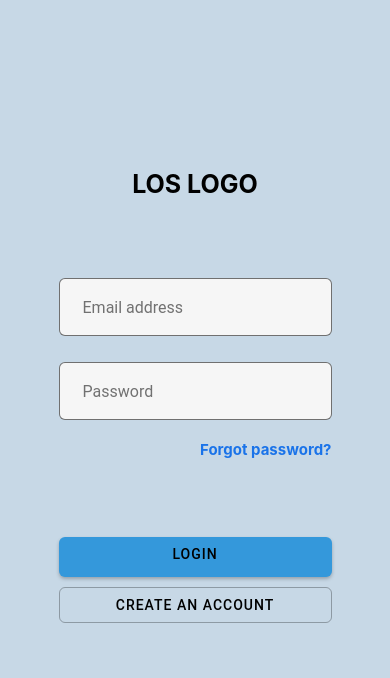
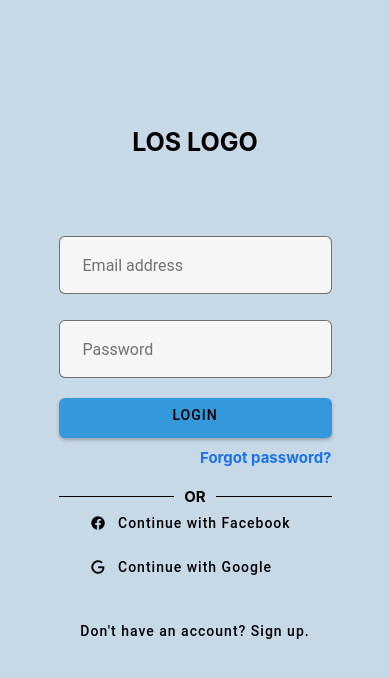
Before and after one commit to cehernandezco/LOS, a React Native app: screen / in a window 390 px wide. Shown: the top 678 px of the page. Built offline with nearby package versions, Linux system fonts and the light colour scheme; no server answers.

Commit message:
Buttoooons

```diff
--- a/App.js
+++ b/App.js
@@ -83,7 +83,14 @@ export default function App() {
         })
     })
 
-  const SignupHandler = (email, password, firstName, lastName, dob) => {
+    const SignupHandler = (
+        email,
+        password,
+        firstName,
+        lastName,
+        dob,
+        phoneNumber
+    ) => {
         setSignupError(null)
         createUserWithEmailAndPassword(FBauth, email, password)
             .then(() => {
@@ -92,6 +99,7 @@ export default function App() {
                     firstname: firstName,
                     lastname: lastName,
                     dob: dob,
+                    phoneNumber: phoneNumber,
                     admin: false,
                     guardian: false,
                     elderly: false,
@@ -155,7 +163,10 @@ export default function App() {
         <PaperProvider theme={theme}>
             <NavigationContainer>
                 <Stack.Navigator>
-          <Stack.Screen name="Splash" options={{ headerShown: false }}>
+                    <Stack.Screen
+                        name="Splash"
+                        options={{ headerShown: false }}
+                    >
                         {(props) => (
                             <SplashScreen
                                 {...props}
@@ -201,7 +212,11 @@ export default function App() {
                             headerShown: true,
                             headerTitle: 'Home',
                             headerRight: (props) => (
-                <Signout {...props} handler={SignoutHandler} user={user} />
+                                <Signout
+                                    {...props}
+                                    handler={SignoutHandler}
+                                    user={user}
+                                />
                             ),
                         }}
                     >
--- a/package.json
+++ b/package.json
@@ -16,7 +16,7 @@
     "@react-navigation/native-stack": "^6.2.5",
     "babel-plugin-inline-dotenv": "^1.6.0",
     "expo": "~44.0.0",
-    "expo-dev-client": "~0.8.0",
+    "expo-dev-client": "~0.8.4",
     "expo-status-bar": "~1.2.0",
     "firebase": "^9.6.2",
     "react": "17.0.1",
--- a/screens/LoginScreen.js
+++ b/screens/LoginScreen.js
@@ -61,16 +61,6 @@ const LoginScreen = (props) => {
                     activeOutlineColor="#0071c2"
                     onChangeText={(text) => setPassword(text)}
                 />
-                <View style={styles.forgotArea}>
-                    <Text
-                        style={styles.forgotPassword}
-                        onPress={() => {
-                            navigation.navigate('ForgotPassword')
-                        }}
-                    >
-                        Forgot password?
-                    </Text>
-                </View>
             </View>
 
             <View style={styles.signinButtonArea}>
@@ -83,16 +73,54 @@ const LoginScreen = (props) => {
                 >
                     {loginText}
                 </Button>
+                <View style={styles.forgotArea}>
+                    <Text
+                        style={styles.forgotPassword}
+                        onPress={() => {
+                            navigation.navigate('ForgotPassword')
+                        }}
+                    >
+                        Forgot password?
+                    </Text>
+                </View>
+            </View>
+            <View style={styles.orArea}>
+                <View style={styles.orLine} />
+                <Text style={styles.or}>OR</Text>
+                <View style={styles.orLine} />
+            </View>
+            <View style={styles.socialButtonArea}>
                 <Button
-                    style={{ width: '70%' }}
+                    mode="text"
+                    contentStyle={styles.socialButtonContent}
                     color="#000"
-                    accessibilityLabel="Register"
-                    mode="outlined"
-                    onPress={() => navigation.navigate('Register')}
+                    uppercase={false}
+                    style={styles.socialButton}
+                    icon={require('../assets/facebook.png')}
                 >
-                    CREATE AN ACCOUNT
+                    Continue with Facebook
+                </Button>
+                <Button
+                    mode="text"
+                    color="#000"
+                    uppercase={false}
+                    style={styles.socialButton}
+                    icon={require('../assets/google.png')}
+                >
+                    Continue with Google
                 </Button>
             </View>
+
+            <Button
+                style={{ width: '100%' }}
+                mode="text"
+                uppercase={false}
+                color="#000"
+                accessibilityLabel="Register"
+                onPress={() => navigation.navigate('Register')}
+            >
+                Don't have an account? Sign up.
+            </Button>
         </View>
     )
 }
@@ -112,7 +140,7 @@ const styles = StyleSheet.create({
         alignItems: 'flex-start',
         justifyContent: 'flex-start',
         width: '100%',
-        maxHeight: '20%',
+        maxHeight: '15%',
     },
     signinArea: {
         alignItems: 'center',
@@ -131,12 +159,10 @@ const styles = StyleSheet.create({
         marginBottom: 20,
     },
     signinButtonArea: {
-        flex: 1,
         alignItems: 'center',
         justifyContent: 'flex-start',
         width: '100%',
-        maxHeight: '20%',
-        marginTop: '20%',
+        marginBottom: 20,
     },
     buttons: {
         width: '70%',
@@ -153,13 +179,6 @@ const styles = StyleSheet.create({
     },
     signinButton: {
         backgroundColor: '#1DC7DE',
-    },
-    buttonText: {
-        fontSize: 15,
-        fontWeight: 'bold',
-        color: '#000',
-        textAlign: 'center',
-        paddingTop: 8,
     },
     error: {
         color: 'red',
@@ -178,4 +197,33 @@ const styles = StyleSheet.create({
         justifyContent: 'flex-end',
         width: '70%',
     },
+    orArea: {
+        flexDirection: 'row',
+        alignItems: 'center',
+        justifyContent: 'center',
+        width: '70%',
+    },
+    or: {
+        fontSize: 15,
+        fontWeight: 'bold',
+        color: '#000',
+        paddingHorizontal: 10,
+    },
+    orLine: {
+        backgroundColor: '#000',
+        height: 1,
+        flex: 1,
+    },
+    socialButtonArea: {
+        alignItems: 'flex-start',
+        justifyContent: 'center',
+        width: '60%',
+        marginBottom: 20,
+    },
+    socialButton: {
+        marginBottom: 10,
+    },
+    socialButtonContent: {
+        fontSize: 15,
+    },
 })
--- a/screens/RegisterScreen.js
+++ b/screens/RegisterScreen.js
@@ -10,6 +10,7 @@ const RegisterScreen = (props) => {
     const [email, setEmail] = useState('')
     const [dob, setDob] = useState(new Date())
     const [password, setPassword] = useState('')
+    const [phoneNumber, setPhoneNumber] = useState('')
     const [show, setShow] = useState(false)
     const [error, setError] = useState('')
     const [registerText, setRegisterText] = useState('REGISTER')
@@ -28,7 +29,8 @@ const RegisterScreen = (props) => {
             (firstName === undefined || firstName === '') &&
             (lastName === undefined || lastName === '') &&
             (email === undefined || email === '') &&
-      (password === undefined || password === '')
+            (password === undefined || password === '') &&
+            (phoneNumber === undefined || phoneNumber === '')
         ) {
             setError('Please fill all the fields')
             setTimeout(() => {
@@ -44,7 +46,7 @@ const RegisterScreen = (props) => {
 
         setLoading(true)
         setRegisterText('Registering...')
-    props.handler(email, password, firstName, lastName, dob)
+        props.handler(email, password, firstName, lastName, dob, phoneNumber)
     }
 
     const onChange = (event, selectedDate) => {
@@ -105,6 +107,15 @@ const RegisterScreen = (props) => {
                     }}
                     textContentType="familyName"
                     autoComplete="name-family"
+                />
+                <TextInput
+                    placeholder="Phone number"
+                    label="Phone number"
+                    mode="outlined"
+                    onChangeText={(text) => setPhoneNumber(text)}
+                    value={phoneNumber}
+                    textContentType="telephoneNumber"
+                    autoComplete="tel"
                 />
 
                 <TextInput
```
Also changed, not shown: assets/facebook.png (added), assets/google.png (added). Lines whose indentation alone changed are shown as unchanged.
